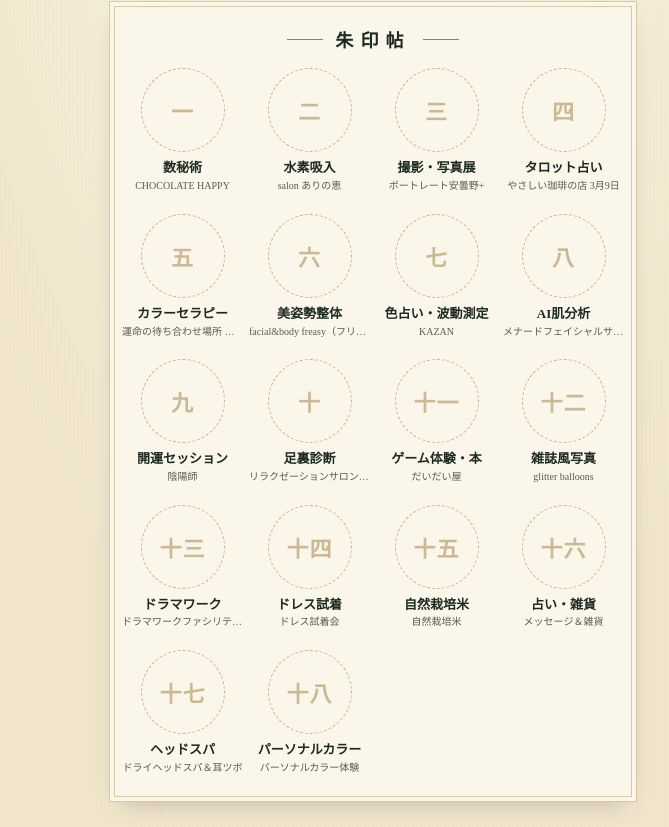
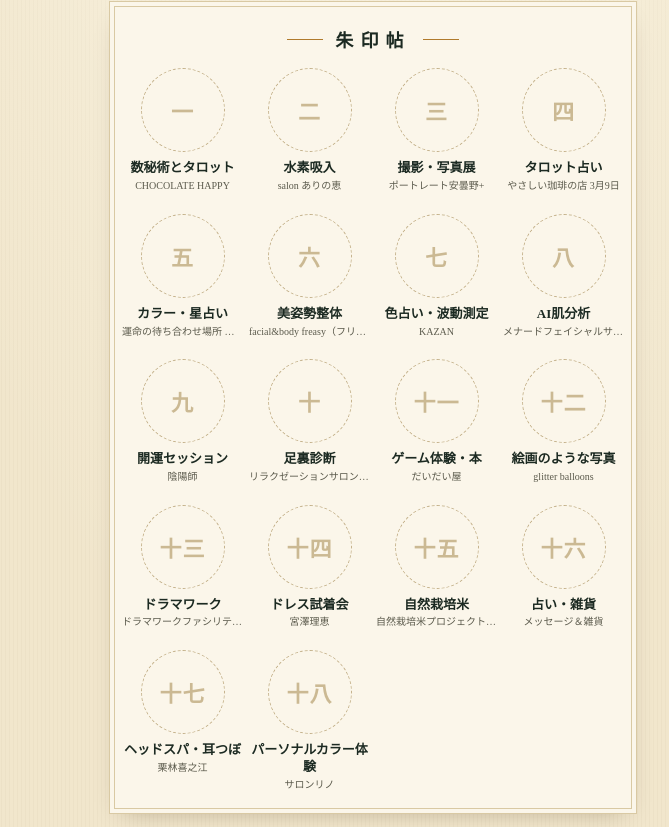
Before and after one commit to daichi-nakamura2/daidai-games, a website: page games/marche-stamp/public/index.html in a window 1280 px wide. Shown: the part 849-1676 px from the top of the page, without its empty margins (267-936 px from the left). Drawn offline with nearby package versions, Linux system fonts and the light colour scheme; a web font is replaced by a local one.

Commit message:
スタンプ帖: 出店者表記の修正(石原・刈田・吉田・田原・渡辺・栗林・宮澤)、QRポスターにサービス名
Co-Authored-By: Claude Opus 5.5 <noreply@anthropic.com>

```diff
--- a/games/marche-stamp/public/app.js
+++ b/games/marche-stamp/public/app.js
@@ -163,7 +163,7 @@
     $("sMenu").textContent = b.menu;
     $("sDesc").textContent = b.desc || "";
     $("sShop").textContent = b.shop;
-    $("sOwner").textContent = b.owner;
+    $("sOwner").textContent = b.owner === b.shop ? "" : b.owner;
     $("sWhen").hidden = !b.when;
     $("sWhen").textContent = b.when ? `時間：${b.when}` : "";
     const fl = floorOf(id);
--- a/games/marche-stamp/public/booths.js
+++ b/games/marche-stamp/public/booths.js
@@ -15,23 +15,23 @@ window.RALLY = {
   // tag: 何をしているかを一言で（朱印帖・地図で大きく出す）／desc: 詳しい画面の説明文
   // menu: 出店タイトル（出店者が書いたまま）／stamp: 朱印に入れる短い名前（省略時は shop の最後の語）
   booths: [
-    { id: "b01", tag: "数秘術", desc: "生まれた日から、あなたに合う働き方をお伝えします。", shop: "CHOCOLATE HAPPY", owner: "石原恵実", menu: "数秘術で見るあなたに合う働き方", stamp: "HAPPY", hash: "1e5090e34e6be8" },
+    { id: "b01", tag: "数秘術とタロット", desc: "生まれた日から見る数秘術とタロットで、あなたに合う働き方をお伝えします。", shop: "CHOCOLATE HAPPY", owner: "石原恵実", menu: "数秘術で見るあなたに合う働き方", stamp: "HAPPY", hash: "1e5090e34e6be8" },
     { id: "b02", tag: "水素吸入", desc: "全身から脳まで洗う⁈ 水素吸入を体験できます。", shop: "salon ありの恵", owner: "青柳栄美", menu: "全身から脳まで洗う⁈ 水素吸入体験", stamp: "ありの恵", hash: "18fa06a2197e8f" },
     { id: "b03", tag: "撮影・写真展", desc: "なりたいあなたをポージングで表現して撮影（データは後日お渡し）。野の花の写真と詩のポストカード・額装作品も販売。", shop: "ポートレート安曇野+", owner: "青柳貴大", menu: "あなたもモデル？決めポージングで撮る映える一枚！／野の花の写真と詩 展示販売", stamp: "安曇野+", hash: "4e28b89499c6c" },
     { id: "b04", tag: "タロット占い", desc: "仕事・恋愛・人間関係のお悩みを、タロットで読み解きます。", shop: "やさしい珈琲の店 3月9日", owner: "ほしのしほ", menu: "あなたの近未来を読み解くタロット占い", stamp: "3月9日", hash: "2f09ff78d729" },
-    { id: "b05", tag: "カラーセラピー", desc: "お悩みに合わせて、自分らしい色で心を彩るセッション。西洋占星術・オラクルカードも。", shop: "運命の待ち合わせ場所 心彩 -koiro-", owner: "刈田瑛子", menu: "カラーセラピー／西洋占星術／オラクルカードセッション", stamp: "心彩", hash: "19cf30b0db697c" },
+    { id: "b05", tag: "カラー・星占い", desc: "お悩みに合わせて、自分らしい色で心を彩るカラーセラピーと、西洋占星術。オラクルカードセッションも。", shop: "運命の待ち合わせ場所 心彩 -koiro-", owner: "刈田瑛子", menu: "カラーセラピー／西洋占星術／オラクルカードセッション", stamp: "心彩", hash: "19cf30b0db697c" },
     { id: "b06", tag: "美姿勢整体", desc: "姿勢を整える美姿勢ストレッチ整体。", shop: "facial&body freasy（フリージー）", owner: "浅川弥生", menu: "美姿勢ストレッチ整体", stamp: "freasy", hash: "1a2f259d3f16b9" },
     { id: "b07", tag: "色占い・波動測定", desc: "36色の色彩表で心身の状態をチェック。波動測定器で「人生の流れ」なども測れます。", shop: "KAZAN", owner: "中野たかまさ", menu: "色占い・エネルギー波動測定", stamp: "KAZAN", hash: "8395bf212ecf5" },
     { id: "b08", tag: "AI肌分析", desc: "AIでお肌を分析し、肌悩みの原因とおすすめのお手入れをお伝えします。サンプル・野菜ジュース付き。", shop: "メナードフェイシャルサロン 松本惣社", owner: "細矢文", menu: "AIでお肌分析", stamp: "メナード", hash: "12ee52a2196f8e" },
     { id: "b09", tag: "開運セッション", desc: "人生が変わる思考ぐせや観念を見つける、開運のためのプチセッション。", shop: "陰陽師", owner: "丸山優子（イモアライユウコ）", menu: "開運のためのプチセッション", stamp: "陰陽師", hash: "16319ff10d5f0f" },
     { id: "b10", tag: "足裏診断", desc: "足裏から健康状態をチェック。足裏診断とマッサージを体験できます。", shop: "リラクゼーションサロン シュシュ", owner: "諏訪まゆみ", menu: "たった足裏であなたの健康状態丸分かり！", stamp: "シュシュ", hash: "198dfd4e87feaf" },
     { id: "b11", tag: "ゲーム体験・本", desc: "オリジナルゲームの体験と、書籍の販売。", shop: "だいだい屋", owner: "中村大地", menu: "オリジナルゲーム体験と書籍の販売", stamp: "だいだい屋", hash: "1ccfdd02eb8f17" },
-    { id: "b12", tag: "雑誌風写真", desc: "プロカメラマンが撮影し、その場で雑誌風に加工してプリントします。", shop: "glitter balloons", owner: "吉田嘉名", menu: "写真を雑誌風につくろう！", stamp: "glitter", hash: "17279481029822" },
+    { id: "b12", tag: "絵画のような写真", desc: "プロカメラマンが絵画のような家族写真を撮影。その場で雑誌風に加工してプリントもできます。", shop: "glitter balloons", owner: "吉田佳奈", menu: "絵画のような家族写真／写真を雑誌風につくろう！", stamp: "glitter", hash: "17279481029822" },
     { id: "b13", tag: "ドラマワーク", desc: "観る・聴く・感じる・表す力を遊びながら磨くグループワーク。子どもから大人まで、1回1時間。", shop: "ドラマワークファシリテーター", owner: "なかざわ りえ", menu: "想像力全開★観る・聴く・感じる・表す ― 遊びながら磨くドラマワーク体験", when: "午前のみ（午後は同じ部屋で公演）", stamp: "ドラマワーク", hash: "117e3c62379e46" },
-    { id: "b14", tag: "ドレス試着", desc: "ドレスの試着会。", shop: "ドレス試着会", owner: "宮澤理恵", menu: "ドレス試着会", stamp: "ドレス", hash: "d9cca21a173ec" },
-    { id: "b15", tag: "自然栽培米", desc: "北アルプスの水で育てた、農薬・肥料不使用の自然栽培米を販売（3kg・5kg）。", shop: "自然栽培米", owner: "田原大輔", menu: "自然栽培米直売！ 北アルプスの水で育てた農薬・肥料不使用のお米", stamp: "自然栽培米", hash: "7cc61b1e211e6" },
+    { id: "b14", tag: "ドレス試着会", desc: "いろいろなドレスを実際に試着できます。", shop: "宮澤理恵", owner: "宮澤理恵", menu: "ドレス試着会", stamp: "ドレス", hash: "d9cca21a173ec" },
+    { id: "b15", tag: "自然栽培米", desc: "北アルプスの水で育てた、農薬・肥料不使用の自然栽培米を販売（3kg・5kg）。", shop: "自然栽培米プロジェクト ノア", owner: "田原大輔", menu: "自然栽培米直売！ 北アルプスの水で育てた農薬・肥料不使用のお米", stamp: "ノア", hash: "7cc61b1e211e6" },
     { id: "b16", tag: "占い・雑貨", desc: "心が軽くなる占い鑑定と、心を込めたハンドメイド雑貨の販売。", shop: "メッセージ＆雑貨", owner: "深澤佐夜香", menu: "ココロ軽やか＆笑顔になれる♪ あなたに必要なメッセージ＆雑貨", stamp: "ココロ軽やか", hash: "9845053e8ca35" },
-    { id: "b17", tag: "ヘッドスパ", desc: "ドライヘッドスパと耳ツボセラピー。", shop: "ドライヘッドスパ＆耳ツボ", owner: "栗林喜之江", menu: "ドライヘッドスパ＆耳ツボセラピー", stamp: "ヘッドスパ", hash: "10d96e2853f32e" },
-    { id: "b18", tag: "パーソナルカラー", desc: "色の布を顔の近くに当てて、お肌を明るく見せる色を体験します。", shop: "パーソナルカラー体験", owner: "わたなべ芳恵", menu: "パーソナルカラー体験", stamp: "パーソナルカラー", hash: "1d270ae9efaf55" },
+    { id: "b17", tag: "ヘッドスパ・耳つぼ", desc: "ドライヘッドスパと耳つぼセラピー。", shop: "栗林喜之江", owner: "栗林喜之江", menu: "ドライヘッドスパ＆耳つぼセラピー", stamp: "ヘッドスパ", hash: "10d96e2853f32e" },
+    { id: "b18", tag: "パーソナルカラー体験", desc: "色の布を顔の近くに当てて、お肌を明るく見せる色を体験します。", shop: "サロンリノ", owner: "渡辺芳恵", menu: "パーソナルカラー体験", stamp: "リノ", hash: "1d270ae9efaf55" },
   ],
 };
--- a/games/marche-stamp/public/map.js
+++ b/games/marche-stamp/public/map.js
@@ -21,7 +21,7 @@ window.RALLY_MAP = [
     marks: [{ x: 930, y: 125, text: "入口", kind: "entry" }],
     pins: [
       { id: "b16", x: 380, y: 215 },
-      { id: "b18", x: 545, y: 215, t: "カラー診断" },
+      { id: "b18", x: 545, y: 215, t: "カラー体験" },
       { id: "b01", x: 380, y: 365 },
       { id: "b08", x: 545, y: 380 },
       { id: "b05", x: 380, y: 560, lp: "t" },
```
Also changed, not shown: games/marche-stamp/印刷用/qr-sheet.html (+3 -1 lines), 1 other file.
